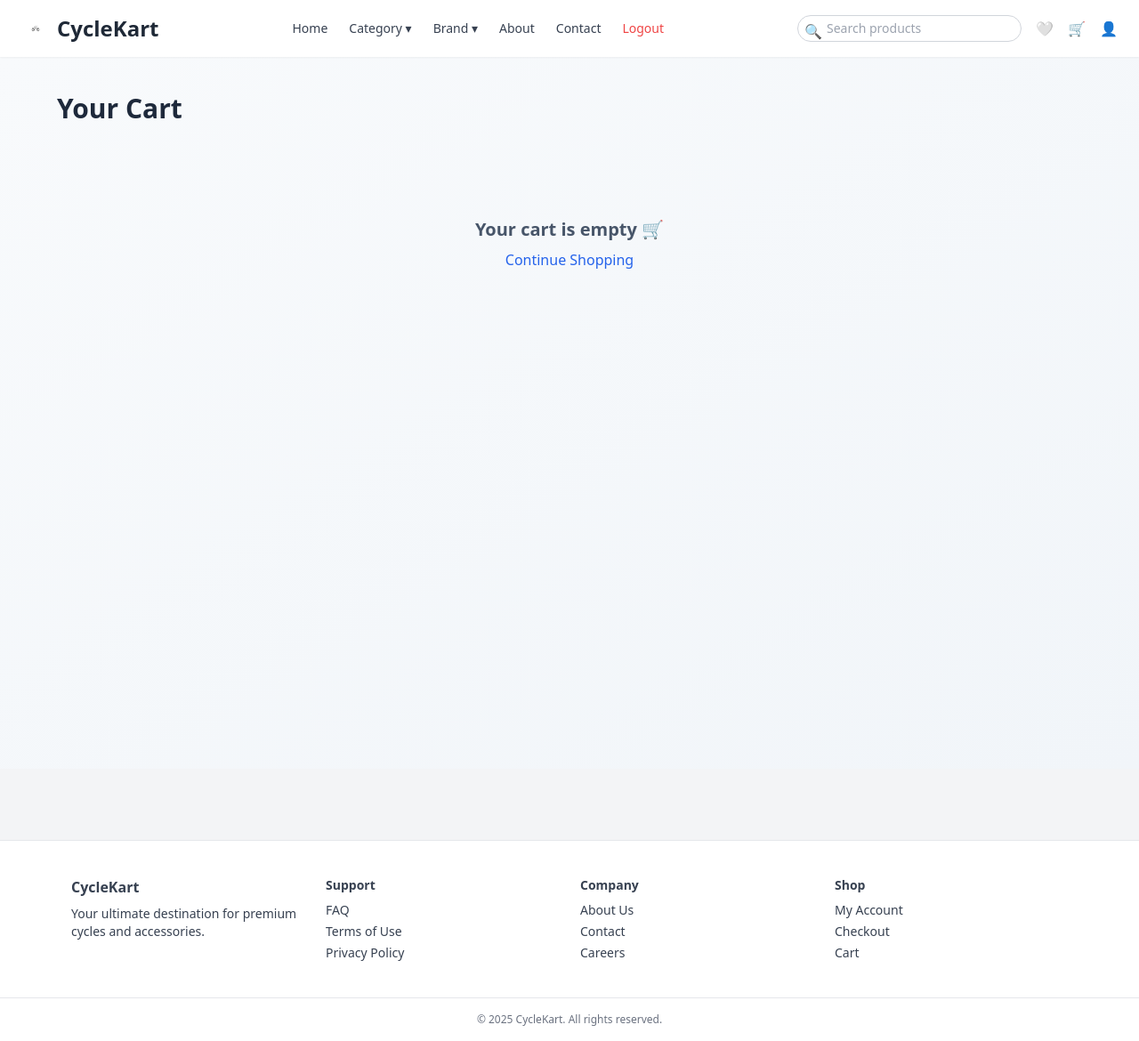
After one commit to praveenAppuss/cyclekart, a Django app: page /cart/ in a window 1280 px wide. The commit adds this page. Shown: the whole page at 89% size. Run offline with Django 5.2, Linux system fonts and the light colour scheme; the visitor is signed in with stand-in values (Sample User, id 1); some libraries are stand-ins or nearby versions.

Commit message:
cart management partially done it need some review

```diff
--- /dev/null
+++ b/templates/cart.html
@@ -0,0 +1,107 @@
+{% extends 'header.html' %}
+{% load static %}
+
+{% block content %}
+<div class="min-h-screen bg-gradient-to-br from-slate-50 to-slate-100 py-10 px-6">
+  <div class="max-w-6xl mx-auto">
+    <!-- Messages -->
+    {% if messages %}
+      <div class="mb-4">
+        {% for message in messages %}
+          <div class="p-4 rounded-lg {% if message.tags == 'error' %}bg-red-100 text-red-800{% elif message.tags == 'warning' %}bg-yellow-100 text-yellow-800{% else %}bg-green-100 text-green-800{% endif %}">
+            {{ message }}
+          </div>
+        {% endfor %}
+      </div>
+    {% endif %}
+
+    <h2 class="text-3xl font-bold text-slate-800 mb-6">Your Cart</h2>
+
+    {% if cart_items %}
+      <div class="grid grid-cols-1 md:grid-cols-3 gap-8">
+        <!-- Cart Items -->
+        <div class="md:col-span-2 space-y-6">
+          {% for item in cart_items %}
+            <div class="flex items-center justify-between bg-white rounded-xl shadow-sm p-4 border border-slate-200">
+              <div class="flex items-center space-x-4">
+                <img src="{{ item.product.thumbnail.url }}" alt="{{ item.product.name }}" class="w-20 h-20 object-cover rounded-md border border-slate-200">
+                <div>
+                  <h3 class="text-lg font-semibold text-slate-800">{{ item.product.name }}</h3>
+                  <p class="text-slate-500 text-sm">Price: ₹{{ item.product.price }}</p>
+                  <p class="text-slate-500 text-sm">Size: {{ item.size|default:"N/A" }}</p>
+                  <p class="text-slate-500 text-sm">Subtotal: ₹{{ item.subtotal }}</p>
+                  {% if item.stock > 0 and item.quantity <= item.stock %}
+                    <p class="text-slate-500 text-sm">Stock: {{ item.stock }} left</p>
+                  {% endif %}
+                </div>
+              </div>
+              <div class="flex items-center space-x-4">
+                {% if item.product.is_deleted or not item.product.is_active or not item.product.category.is_active or item.quantity > item.stock %}
+                  <span class="text-red-500 text-sm font-medium">Unavailable</span>
+                {% else %}
+                  <form method="POST" action="{% url 'update_cart_quantity' item.id %}" class="flex items-center space-x-2">
+                    {% csrf_token %}
+                    <button name="action" value="decrement" class="px-2 py-1 bg-slate-200 rounded" aria-label="Decrease quantity of {{ item.product.name }}">−</button>
+                    <span class="px-3 font-semibold">{{ item.quantity }}</span>
+                    <button name="action" value="increment" class="{% if item.quantity >= item.max_quantity %}bg-slate-400 cursor-not-allowed{% else %}bg-slate-200{% endif %} px-2 py-1 rounded" {% if item.quantity >= item.max_quantity %}disabled{% endif %} aria-label="Increase quantity of {{ item.product.name }}">+</button>
+                  </form>
+                {% endif %}
+                <form method="POST" action="{% url 'remove_from_cart' item.id %}">
+                  {% csrf_token %}
+                  <button class="text-red-600 hover:text-red-800 transition-colors" aria-label="Remove {{ item.product.name }} from cart">
+                    <svg class="w-5 h-5" fill="none" stroke="currentColor" viewBox="0 0 24 24">
+                      <path stroke-linecap="round" stroke-linejoin="round" stroke-width="2" d="M6 18L18 6M6 6l12 12"/>
+                    </svg>
+                  </button>
+                </form>
+              </div>
+            </div>
+          {% endfor %}
+        </div>
+
+        <!-- Cart Summary -->
+        <div class="bg-white rounded-xl shadow-sm p-6 border border-slate-200 h-fit">
+          <h3 class="text-xl font-bold mb-4 text-slate-800">Summary</h3>
+          <div class="space-y-3 text-slate-700">
+            <div class="flex justify-between">
+              <span>Subtotal</span>
+              <span>₹{{ cart_total }}</span>
+            </div>
+            <div class="flex justify-between">
+              <span>Taxes</span>
+              <span>₹0.00</span> <!-- Placeholder -->
+            </div>
+            <div class="flex justify-between">
+              <span>Discount</span>
+              <span>-₹0.00</span> <!-- Placeholder -->
+            </div>
+            <div class="flex justify-between">
+              <span>Shipping</span>
+              <span>Free</span>
+            </div>
+            <hr>
+            <div class="flex justify-between font-bold text-slate-900">
+              <span>Total</span>
+              <span>₹{{ cart_total }}</span>
+            </div>
+          </div>
+          {% if cart_items and not has_unavailable_items %}
+            <a href="#" class="mt-6 block text-center bg-slate-900 hover:bg-slate-800 text-white px-4 py-2 rounded-lg font-medium transition-colors duration-200">
+              Proceed to Checkout
+            </a>
+          {% else %}
+            <button disabled class="mt-6 block text-center bg-slate-400 text-white px-4 py-2 rounded-lg font-medium cursor-not-allowed">
+              Proceed to Checkout
+            </button>
+          {% endif %}
+        </div>
+      </div>
+    {% else %}
+      <div class="text-center py-20">
+        <h3 class="text-xl font-semibold text-slate-600 mb-2">Your cart is empty 🛒</h3>
+        <a href="{% url 'userproduct_list' %}" class="text-blue-600 hover:underline">Continue Shopping</a>
+      </div>
+    {% endif %}
+  </div>
+</div>
+{% endblock %}
--- a/templates/header.html
+++ b/templates/header.html
@@ -68,8 +68,8 @@
           <span class="absolute left-2 top-1.5 text-gray-400">🔍</span>
         </form>
 
-        <a href="#" title="Wishlist">🤍</a>
-        <a href="#" title="Cart">🛒</a>
+        <a href="{% url 'wishlist_view' %}" title="Wishlist">🤍</a>
+        <a href="{%url 'cart_view' %}" title="Cart">🛒</a>
         <a href="{% url 'profile' %}" title="Account">👤</a>
 
         <!-- Hamburger for Mobile -->
--- /dev/null
+++ b/userapp/templatetags/wishlist_tags.py
@@ -0,0 +1,6 @@
+from django import template
+register = template.Library()
+
+@register.filter
+def lookup(dictionary, key):
+    return dictionary.get(key, [])
--- a/userapp/urls.py
+++ b/userapp/urls.py
@@ -17,7 +17,14 @@ urlpatterns = [
     path('addresses/add/', views.add_address, name='add_address'),
     path('addresses/update/<int:pk>/', views.update_address, name='update_address'),
     path('addresses/delete/<int:pk>/', views.delete_address, name='delete_address'),
-
+    path('cart/',views.cart_view, name='cart_view'),
+    path('cart/add/<int:product_id>/',views.add_to_cart, name='add_to_cart'),
+    path('cart/update/<int:cart_item_id>/',views.update_cart_quantity, name='update_cart_quantity'),
+    path('cart/remove/<int:cart_item_id>/',views.remove_from_cart, name='remove_from_cart'),
+    path('wishlist/', views.wishlist_view, name='wishlist_view'),
+    path('wishlist/add/<int:product_id>/', views.add_to_wishlist, name='add_to_wishlist'),
+    path('wishlist/remove/<int:wishlist_id>/', views.remove_from_wishlist, name='remove_from_wishlist'),
+    path('wishlist/add-to-cart/', views.add_to_cart_from_wishlist, name='add_to_cart_from_wishlist'),
 
 
 
--- a/userapp/views.py
+++ b/userapp/views.py
@@ -11,13 +11,15 @@ from django.core.paginator import Paginator
 from django.db.models import Q
 from django.shortcuts import get_object_or_404
 from django.contrib import messages
-from adminapp.models import Product,Category, Brand
-from userapp.models import CustomUser
+from adminapp.models import Product,Category,Brand,ProductSizeStock
+from userapp.models import CustomUser,Address,Cart,CartItem,Wishlist,Order,OrderItem
 import re
 from django.views.decorators.cache import never_cache
 from .utils import no_cache_view
-from .models import Address
+
 from .forms import AddressForm
+import json
+from django.utils.safestring import mark_safe
 
 User = get_user_model()
 
@@ -337,31 +339,26 @@ def update_profile(request):
         user.email = request.POST.get('email', user.email)
         user.mobile = request.POST.get('mobile', user.mobile)
         user.save()
-
         selected_address_id = request.POST.get('selected_user')
         if selected_address_id:
             try:
                 # Reset current default
                 Address.objects.filter(user=user, is_default=True).update(is_default=False)
-
                 # Set new default
                 address = Address.objects.get(id=selected_address_id, user=user)
                 address.is_default = True
                 address.save()
             except Address.DoesNotExist:
                 pass  # silently ignore if someone messes with the form
-
         messages.success(request, "Profile updated successfully.")
         return redirect('profile')
-
     return redirect('profile')
 
 
 
 # Address management section---------------------------------
 
-import json
-from django.utils.safestring import mark_safe
+
 
 @login_required
 def address_list(request):
@@ -417,3 +414,220 @@ def delete_address(request, pk):
     address = get_object_or_404(Address, pk=pk, user=request.user)
     address.delete()
     return redirect('address_list')
+
+
+
+
+# Cart Management
+@login_required
+def add_to_cart(request, product_id):
+    product = get_object_or_404(Product, id=product_id)
+
+    # Check if product or category is unavailable
+    if not product.is_active or product.is_deleted or not product.category.is_active or product.category.is_deleted:
+        messages.error(request, "This product is unavailable.")
+        return redirect('product_detail', product_id=product.id)
+
+    size = request.POST.get('size')
+    quantity = request.POST.get('quantity', 1)  # Default to 1 if not provided
+    try:
+        quantity = int(quantity)
+    except (ValueError, TypeError):
+        messages.error(request, "Invalid quantity.")
+        return redirect('product_detail', product_id=product.id)
+
+    try:
+        stock_entry = ProductSizeStock.objects.get(product=product, size=size)
+    except ProductSizeStock.DoesNotExist:
+        messages.error(request, "Invalid size selected.")
+        return redirect('product_detail', product_id=product.id)
+
+    if stock_entry.quantity < 1:
+        messages.warning(request, f"Size {size} is out of stock.")
+        return redirect('product_detail', product_id=product.id)
+
+    max_quantity = min(stock_entry.quantity, 5)  # Limit to 5 or stock, whichever is lower
+    if quantity < 1 or quantity > max_quantity:
+        messages.warning(request, f"Quantity must be between 1 and {max_quantity}.")
+        return redirect('product_detail', product_id=product.id)
+
+    cart, _ = Cart.objects.get_or_create(user=request.user)
+
+    cart_item, created = CartItem.objects.get_or_create(
+        cart=cart,
+        product=product,
+        size=size,
+        defaults={'quantity': quantity}
+    )
+
+    if not created:
+        new_quantity = min(cart_item.quantity + quantity, max_quantity)
+        if new_quantity > max_quantity:
+            messages.warning(request, f"Cannot add more. Max limit is {max_quantity}.")
+        else:
+            cart_item.quantity = new_quantity
+            cart_item.save()
+            messages.success(request, f"{product.name} quantity updated in cart.")
+    else:
+        cart_item.quantity = quantity
+        cart_item.save()
+        messages.success(request, f"{product.name} added to cart.")
+
+    # Remove from wishlist if exists
+    Wishlist.objects.filter(user=request.user, product=product).delete()
+    return redirect('cart_view')
+
+@login_required
+def cart_view(request):
+    cart = Cart.objects.filter(user=request.user).first()
+    cart_items = cart.items.select_related('product') if cart else []
+    total = 0
+    has_unavailable_items = False
+
+    for item in cart_items:
+        item.subtotal = item.quantity * item.product.price
+        total += item.subtotal
+        try:
+            item.stock = ProductSizeStock.objects.get(product=item.product, size=item.size).quantity
+            item.max_quantity = min(item.stock, 5)  # Max 5 items
+            if (item.product.is_deleted or not item.product.is_active or
+                not item.product.category.is_active or item.quantity > item.stock):
+                has_unavailable_items = True
+        except ProductSizeStock.DoesNotExist:
+            has_unavailable_items = True
+            item.stock = 0
+            item.max_quantity = 0
+
+    return render(request, 'cart.html', {
+        'cart_items': cart_items,
+        'cart_total': total,
+        'has_unavailable_items': has_unavailable_items,
+    })
+
+@login_required
+def update_cart_quantity(request, cart_item_id):
+    cart_item = get_object_or_404(CartItem, id=cart_item_id, cart__user=request.user)
+
+    if request.method == 'POST':
+        action = request.POST.get('action')
+        try:
+            stock_entry = ProductSizeStock.objects.get(product=cart_item.product, size=cart_item.size)
+            max_quantity = min(stock_entry.quantity, 5)  # Max 5 items
+        except ProductSizeStock.DoesNotExist:
+            messages.error(request, "Selected size stock not found.")
+            return redirect('cart_view')
+
+        if action == 'increment' and cart_item.quantity < max_quantity:
+            cart_item.quantity += 1
+            messages.success(request, f"Quantity updated for {cart_item.product.name}.")
+        elif action == 'decrement' and cart_item.quantity > 1:
+            cart_item.quantity -= 1
+            messages.success(request, f"Quantity updated for {cart_item.product.name}.")
+        else:
+            messages.warning(request, f"Cannot update quantity. Max limit: {max_quantity} or minimum reached.")
+
+        cart_item.save()
+    return redirect('cart_view')
+
+@login_required
+def remove_from_cart(request, cart_item_id):
+    cart_item = get_object_or_404(CartItem, id=cart_item_id, cart__user=request.user)
+    product_name = cart_item.product.name
+    cart_item.delete()
+    messages.success(request, f"{product_name} removed from cart.")
+    return redirect('cart_view')
+
+# Wishlist Management
+@login_required
+def wishlist_view(request):
+    wishlist_items = Wishlist.objects.filter(user=request.user).select_related('product')
+    sizes = ProductSizeStock.objects.filter(
+        product__in=[item.product for item in wishlist_items]
+    ).values('product_id', 'size', 'quantity')
+    size_map = {}
+    for item in sizes:
+        if item['quantity'] > 0:  # Only include sizes with stock
+            size_map.setdefault(item['product_id'], []).append(item['size'])
+
+    return render(request, 'wishlist.html', {
+        'wishlist_items': wishlist_items,
+        'sizes': size_map,  # Ensure this is passed even if empty
+    })
+
+@login_required
+def add_to_wishlist(request, product_id):
+    product = get_object_or_404(Product, id=product_id)
+
+    if not product.is_active or not product.category.is_active or product.is_deleted or product.category.is_deleted:
+        messages.error(request, "This product is unavailable.")
+        return redirect('product_detail', product_id=product.id)
+
+    wishlist_item, created = Wishlist.objects.get_or_create(user=request.user, product=product)
+    if created:
+        messages.success(request, f"{product.name} added to wishlist.")
+    else:
+        messages.info(request, f"{product.name} is already in your wishlist.")
+    return redirect('wishlist_view')
+
+@login_required
+def remove_from_wishlist(request, wishlist_id):
+    item = get_object_or_404(Wishlist, id=wishlist_id, user=request.user)
+    product_name = item.product.name
+    item.delete()
+    messages.success(request, f"{product_name} removed from wishlist.")
+    return redirect('wishlist_view')
+
+@login_required
+def add_to_cart_from_wishlist(request):
+    if request.method == 'POST':
+        product_id = request.POST.get('product_id')
+        size = request.POST.get('size')
+        product = get_object_or_404(Product, id=product_id)
+
+        # Check product/category availability
+        if not product.is_active or not product.category.is_active or product.is_deleted or product.category.is_deleted:
+            messages.error(request, "This product is unavailable.")
+            return redirect('wishlist_view')
+
+        # Validate size
+        if not size:
+            messages.error(request, "Please select a size.")
+            return redirect('wishlist_view')
+
+        # Check stock availability
+        try:
+            stock_entry = ProductSizeStock.objects.get(product=product, size=size)
+            if stock_entry.quantity < 1:
+                messages.warning(request, f"Size {size} is out of stock.")
+                return redirect('wishlist_view')
+        except ProductSizeStock.DoesNotExist:
+            messages.error(request, "Invalid size selected.")
+            return redirect('wishlist_view')
+
+        # Add to cart
+        cart, _ = Cart.objects.get_or_create(user=request.user)
+        max_quantity = min(stock_entry.quantity, 5)  # Max 5 items per product
+        cart_item, created = CartItem.objects.get_or_create(
+            cart=cart,
+            product=product,
+            size=size,
+            defaults={'quantity': 1}
+        )
+
+        if not created:
+            if cart_item.quantity < max_quantity:
+                cart_item.quantity += 1
+                cart_item.save()
+                messages.success(request, f"{product.name} quantity updated in cart.")
+            else:
+                messages.warning(request, f"Cannot add more. Only {stock_entry.quantity} left or max limit reached.")
+                return redirect('wishlist_view')
+        else:
+            cart_item.save()
+            messages.success(request, f"{product.name} added to cart.")
+
+        # Remove from wishlist
+        Wishlist.objects.filter(user=request.user, product=product).delete()
+        return redirect('cart_view')
+
+    return redirect('wishlist_view')
```
Also changed, not shown: templates/product_detail.html (+104 -48 lines), templates/wishlist.html (added, +122 -0 lines), userapp/models.py (+14 -1 lines), userapp/migrations/0006_wishlist.py (added), userapp/templatetags/__init__.py (added).
